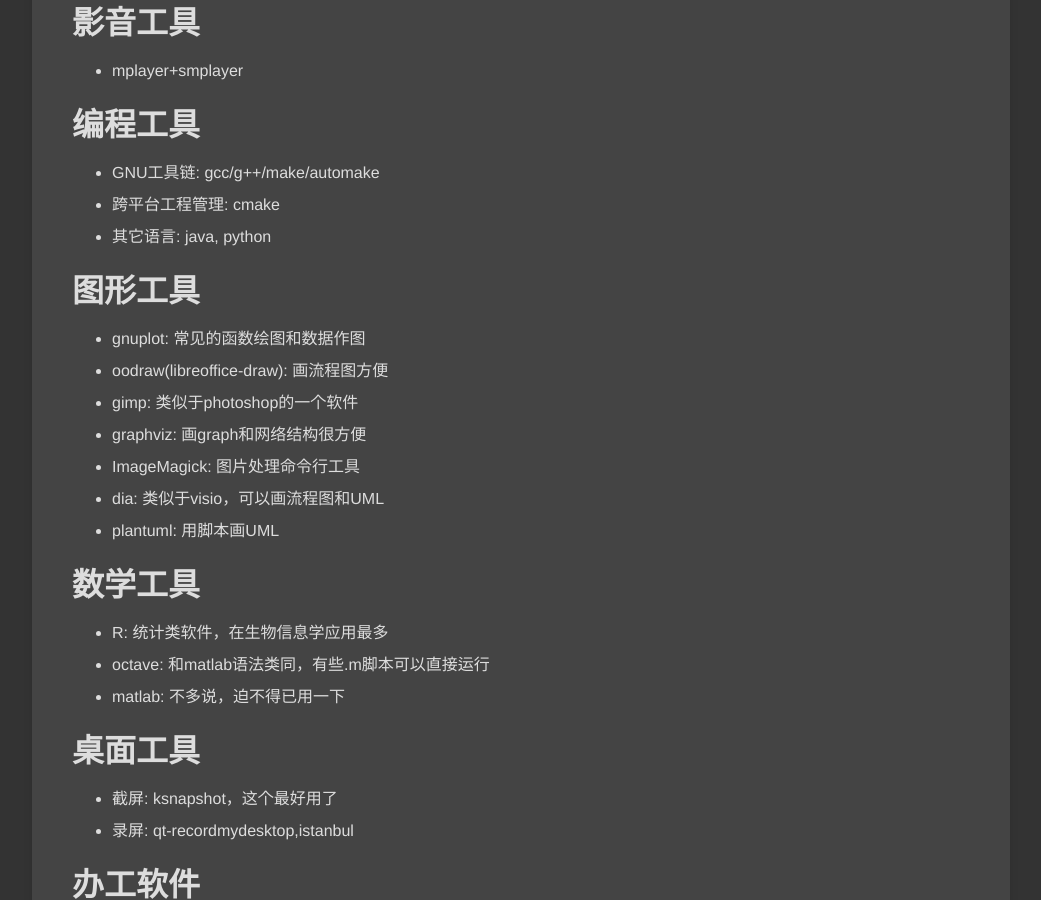
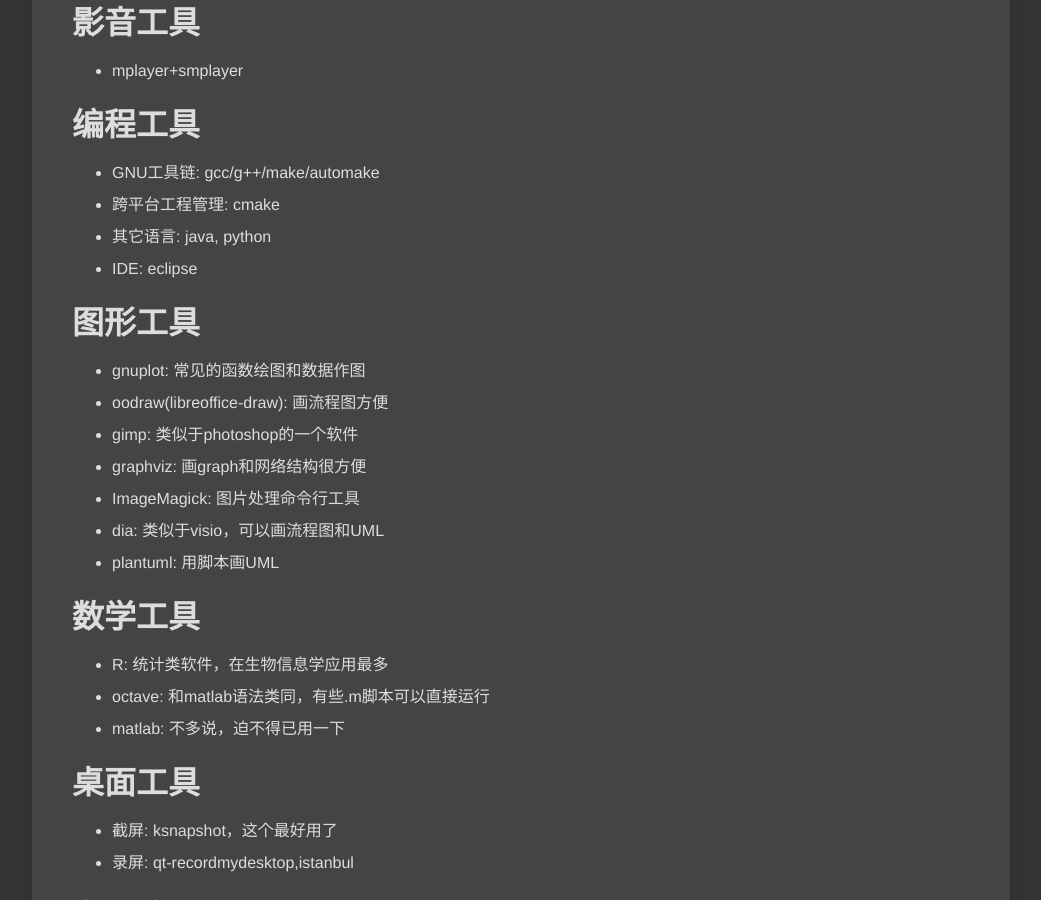
Before and after one commit to pkuwwt/pkuwwt.github.io, a Jekyll site: the page built from linux/_posts/2014-03-08-usual-life-linux-tools.md, in a window 1280 px wide and 900 px high, scrolled down 629 px. Shown: the whole window, without its empty margins (119-1160 px from the left). Built offline with Jekyll 4.4.1, drawn with Linux system fonts in a browser that asks for light colours; comment, search, counter and statistics services are not loaded.

Commit message:
modified:   linux/_posts/2014-03-08-usual-life-linux-tools.md

```diff
--- a/linux/_posts/2014-03-08-usual-life-linux-tools.md
+++ b/linux/_posts/2014-03-08-usual-life-linux-tools.md
@@ -25,6 +25,7 @@
   - GNU工具链: gcc/g++/make/automake
   - 跨平台工程管理: cmake
   - 其它语言: java, python
+  - IDE: eclipse
 
 # 图形工具
 
```
